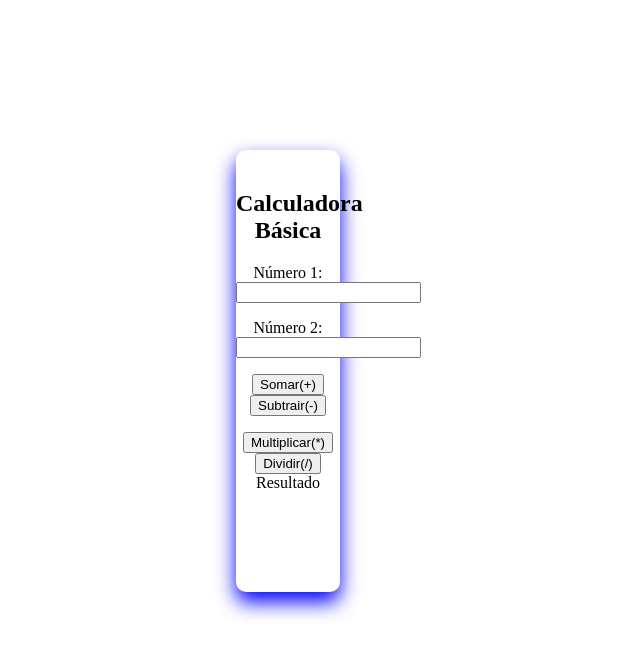
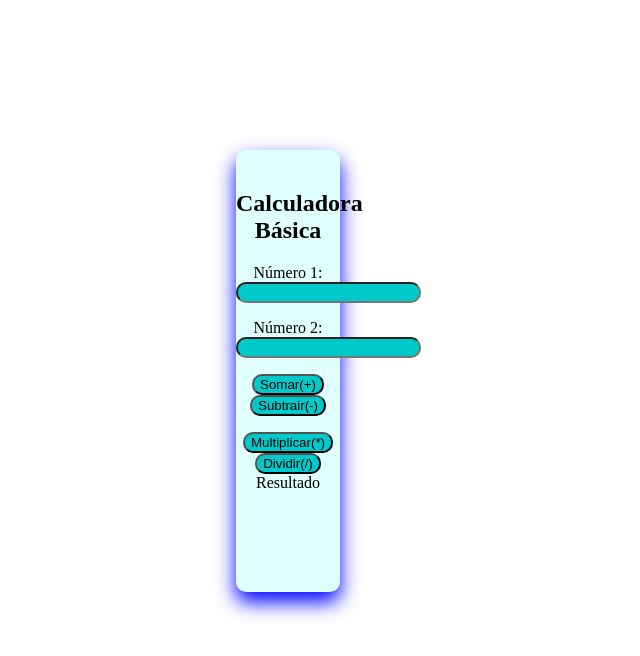
Before and after one commit to GabrielMazur/Calculadora, a plain HTML site: page index.html in a window 1280 px wide. Shown: the whole page, without its empty margins (352-992 px from the left). Drawn offline with Linux system fonts and the light colour scheme.

Commit message:
Add files via upload

```diff
--- a/index.css
+++ b/index.css
@@ -1,4 +1,5 @@
 #box{
+    background-color: lightcyan;
     text-align: center;
     margin-top: 150px;
     border-radius: 10px;
@@ -9,6 +10,11 @@
     padding-top: 20px;
     padding-bottom: 100px;
 }
-#botton{
-    background-color: aqua;
+input[type="submit"]{
+    background-color: rgb(0, 201, 201);
+    border-radius: 10px;
 }
+input[type="number"]{
+    border-radius: 10px;
+    background-color: rgb(0, 201, 201);;
+}
```
Also changed, not shown: index.html (line endings or trailing spaces).
